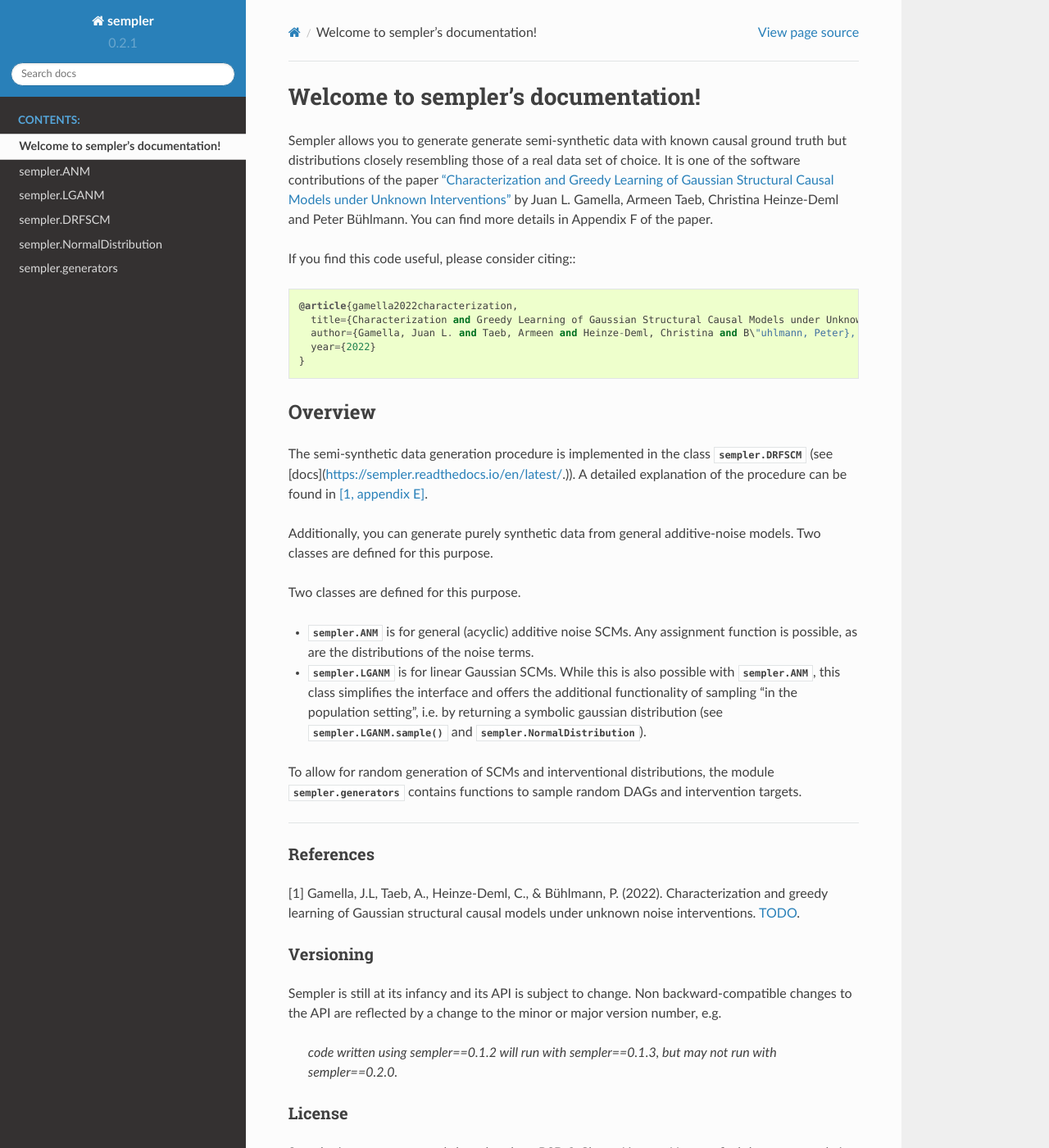
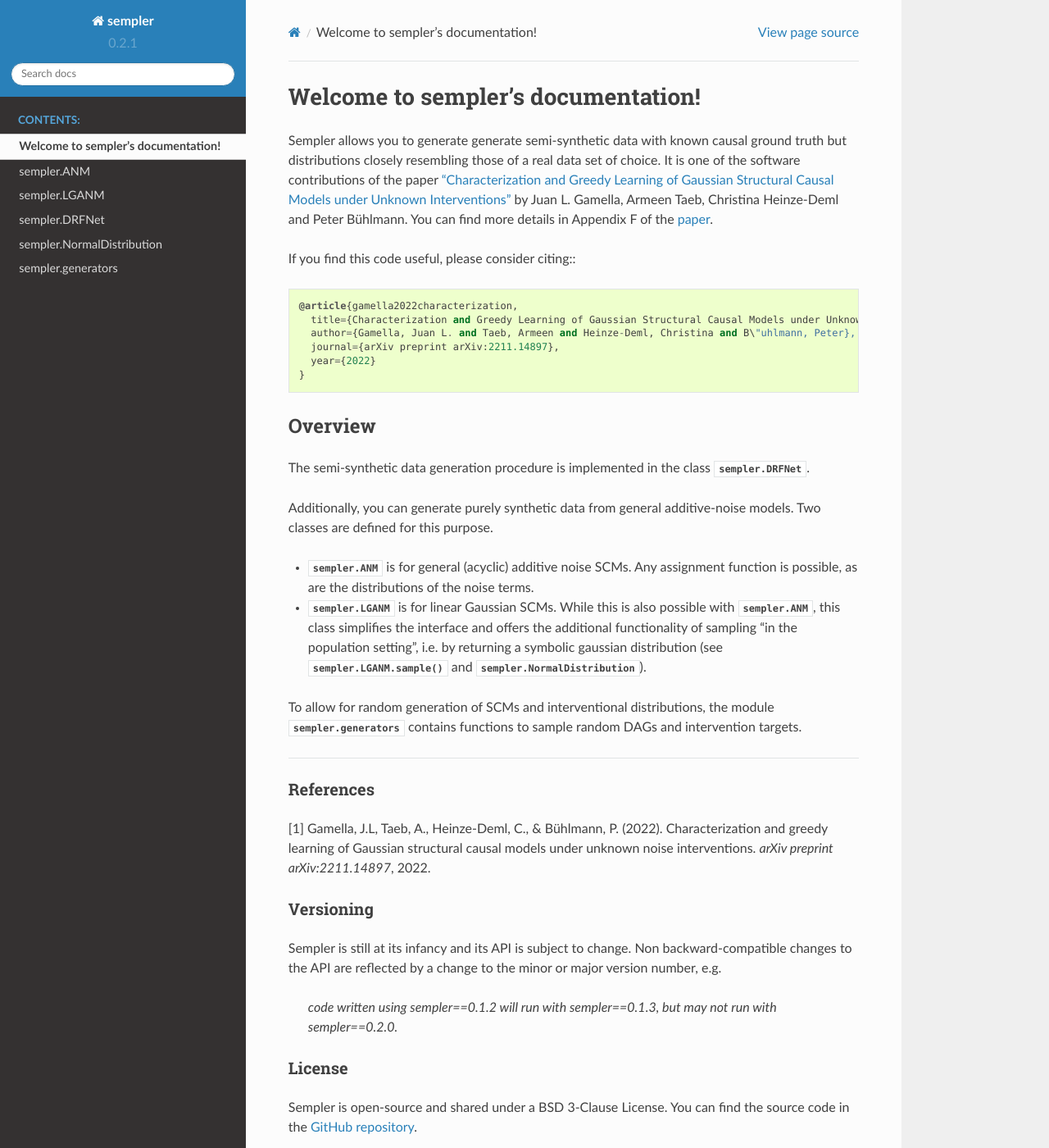
Before and after one commit to juangamella/sempler, a Sphinx documentation site: the page built from docs/source/index.rst, in a window 1280 px wide and 1400 px high. Shown: the whole window at 82% size. Built offline with Sphinx 7.4.7 and the Read the Docs theme 2.0.0, drawn with Linux system fonts in a browser that asks for light colours; some of the changed text lies outside the part shown.

Commit message:
Updated docs, minor refactoring

```diff
--- a/docs/source/index.rst
+++ b/docs/source/index.rst
@@ -1,24 +1,23 @@
 Welcome to sempler's documentation!
 ===================================
 
-Sempler allows you to generate generate semi-synthetic data with known causal ground truth but distributions closely resembling those of a real data set of choice. It is one of the software contributions of the paper `"Characterization and Greedy Learning of Gaussian Structural Causal Models under Unknown Interventions" <TODO: arxiv link>`__ by Juan L. Gamella, Armeen Taeb, Christina Heinze-Deml and Peter Bühlmann. You can find more details in Appendix F of the paper.
+Sempler allows you to generate generate semi-synthetic data with known causal ground truth but distributions closely resembling those of a real data set of choice. It is one of the software contributions of the paper `"Characterization and Greedy Learning of Gaussian Structural Causal Models under Unknown Interventions" <https://arxiv.org/abs/2211.14897>`__ by Juan L. Gamella, Armeen Taeb, Christina Heinze-Deml and Peter Bühlmann. You can find more details in Appendix F of the `paper <https://arxiv.org/pdf/2211.14897.pdf>`__.
 
 If you find this code useful, please consider citing:::
 
   @article{gamella2022characterization,
     title={Characterization and Greedy Learning of Gaussian Structural Causal Models under Unknown Interventions},
     author={Gamella, Juan L. and Taeb, Armeen and Heinze-Deml, Christina and B\"uhlmann, Peter},
+    journal={arXiv preprint arXiv:2211.14897},
     year={2022}
   }
 
 Overview
 --------
 
-The semi-synthetic data generation procedure is implemented in the class :class:`sempler.DRFSCM` (see [docs](https://sempler.readthedocs.io/en/latest/.)). A detailed explanation of the procedure can be found in :ref:`[1, appendix E] <references main>`.
+The semi-synthetic data generation procedure is implemented in the class :class:`sempler.DRFNet`.
 
 Additionally, you can generate purely synthetic data from general additive-noise models. Two classes are defined for this purpose.
-
-Two classes are defined for this purpose.
 
 - :class:`sempler.ANM` is for general (acyclic) additive noise SCMs. Any assignment function is possible, as are the distributions of the noise terms.
 - :class:`sempler.LGANM` is for linear Gaussian SCMs. While this is also possible with :class:`sempler.ANM`, this class simplifies the interface and offers the additional functionality of sampling "in the population setting", i.e. by returning a symbolic gaussian distribution (see :func:`sempler.LGANM.sample` and :class:`sempler.NormalDistribution`).
@@ -32,7 +31,7 @@ To allow for random generation of SCMs and interventional distributions, the mod
 References
 **********
 
-[1] Gamella, J.L, Taeb, A., Heinze-Deml, C., & Bühlmann, P. (2022). Characterization and greedy learning of Gaussian structural causal models under unknown noise interventions. `TODO <https://arxiv.org/abs/2005.14458>`__.
+[1] Gamella, J.L, Taeb, A., Heinze-Deml, C., & Bühlmann, P. (2022). Characterization and greedy learning of Gaussian structural causal models under unknown noise interventions. *arXiv preprint arXiv:2211.14897*, 2022.
 
 Versioning
 **********
@@ -66,7 +65,7 @@ About the Name
    self
    anm
    lganm
-   drfscm
+   drfnet
    normal_distribution
    generators
 
--- a/sempler/__init__.py
+++ b/sempler/__init__.py
@@ -1,4 +1,4 @@
 from .normal_distribution import NormalDistribution
 from .anm import ANM
 from .lganm import LGANM
-from .semi import DRFSCM
+from .semi import DRFNet
```
Also changed, not shown: docs/source/drfnet.rst (renamed from docs/source/drfscm.rst, +13 -6 lines), 5 other files.
